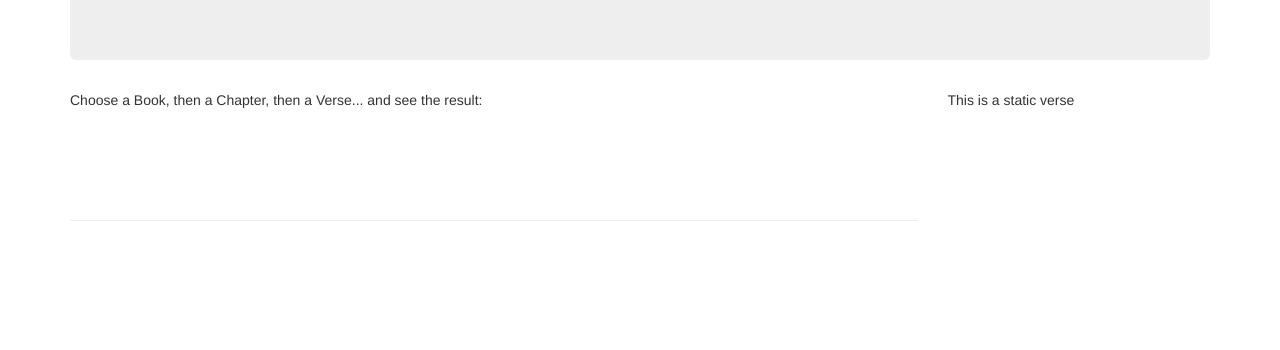
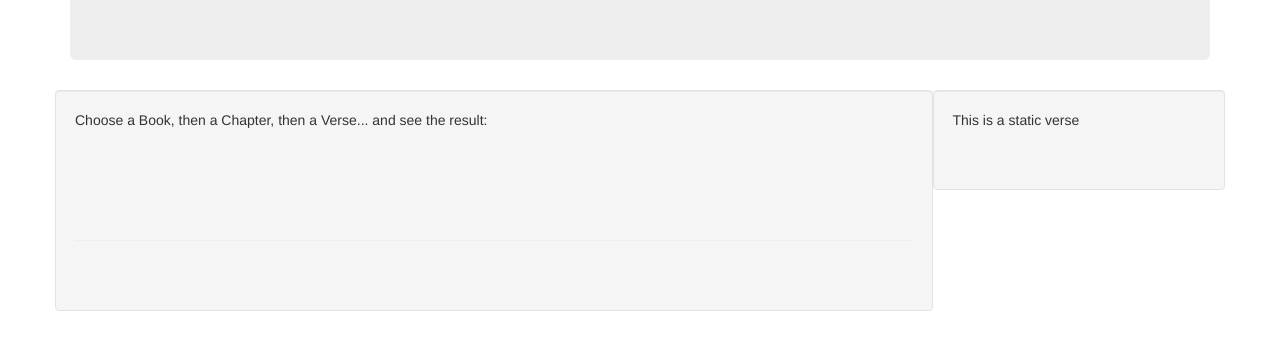
Before and after one commit to SergejKasper/AngularGetBible, a plain HTML site: page index.html in a window 1280 px wide. Shown: the part 180-530 px from the top of the page. Drawn offline with nearby package versions, Linux system fonts and the light colour scheme.

Commit message:
Update 2015-06-19T23:10:57.447Z

```diff
--- a/index.html
+++ b/index.html
@@ -18,13 +18,13 @@
             <p class="lead">Select your most beloved verse of the Bible and watch the Scripture arrive from <a href="https://getbible.net/api">GetBible</a>.</p>
         </div>
         <div class="row">
-            <div class="col-sm-9" class="well">
+            <div class="col-sm-9 well">
                 <p>Choose a Book, then a Chapter, then a Verse... and see the result:</p>
                 <div get-bible-navigation selection="scripture"></div>
                 <hr>
                 <div get-bible-view-verses verses="scripture.verses" chapter_nr="scripture.chapter_nr" book_name="scripture.book_name"></div>
             </div>
-            <div class="col-sm-3" class="well">
+            <div class="col-sm-3 well">
                 <p>This is a static verse</p>
                 <div get-bible-view-verses verse_nr='[16]' chapter_nr='3' book_name='"John"'></div>
             </div>
```
